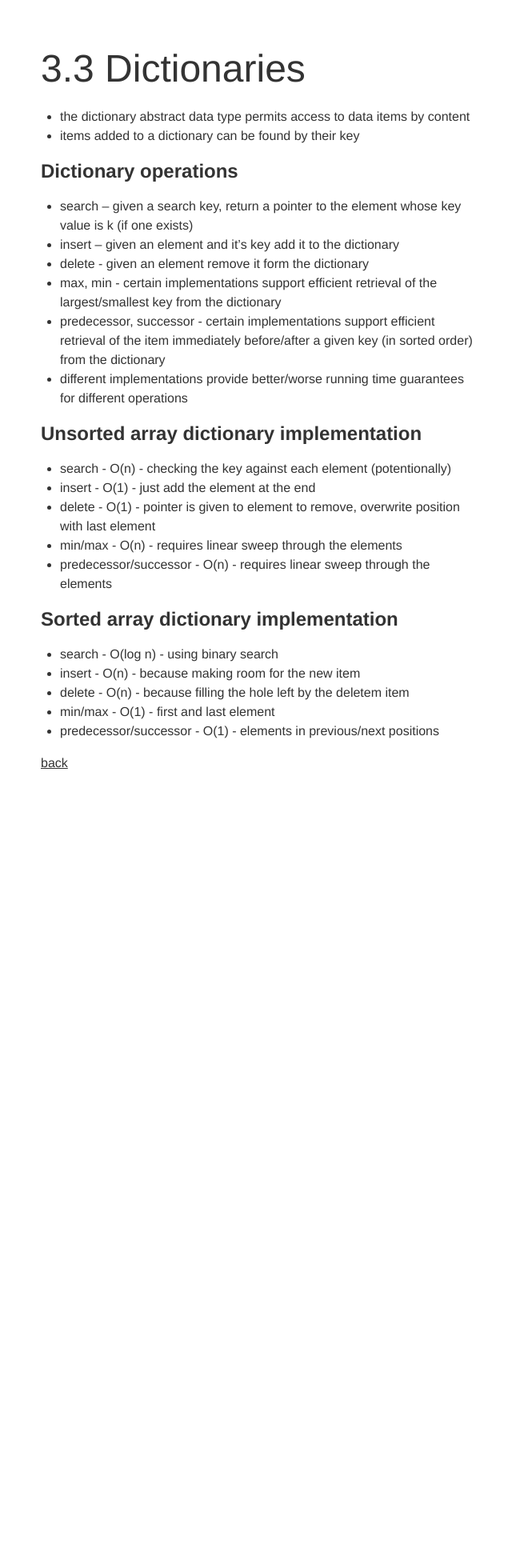
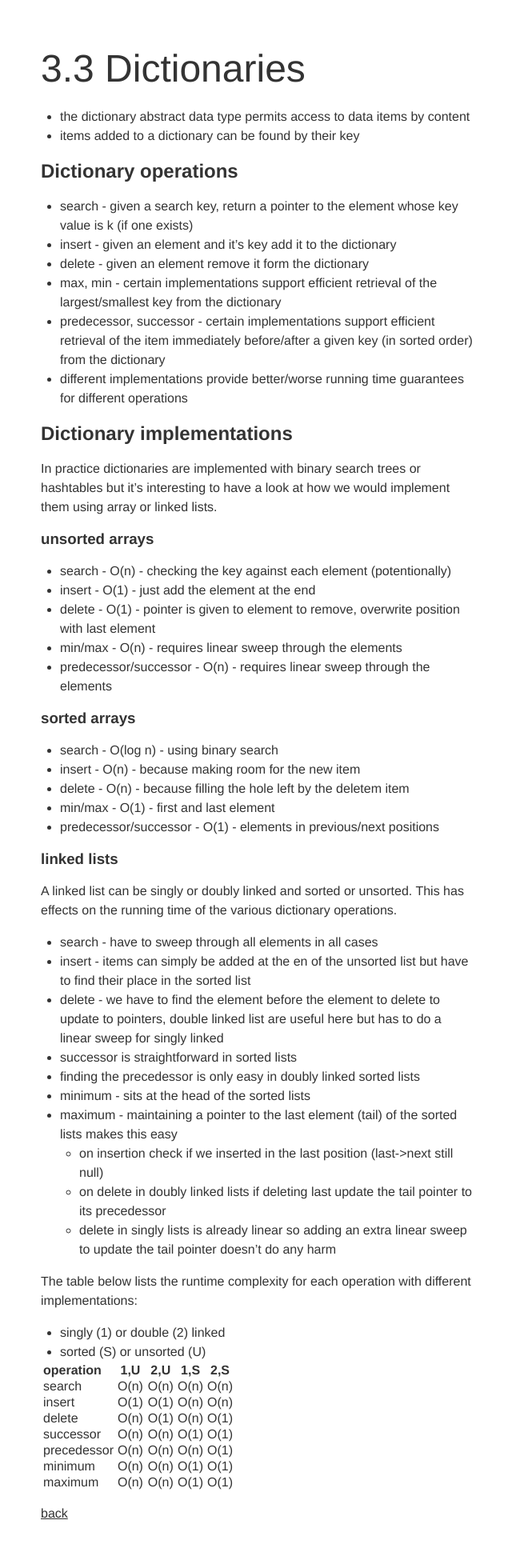
Before and after one commit to csabapalfi/algorithm-design-manual, a Jekyll site: the page built from _posts/2013-02-27-3.3-dictionaries.md, in a window 1280 px wide. Shown: the whole page at 80% size, without its empty margins (109-749 px from the left). Built offline with Jekyll 4.4.1, drawn with Linux system fonts in a browser that asks for light colours; Markdown is read by kramdown in place of the engine named in the settings; before the commit the page ends 1012 px from its top, so only the background shows below that.

Commit message:
added linked list dictionary implemenations

```diff
--- a/_config.yml
+++ b/_config.yml
@@ -1,2 +1,3 @@
 permalink: none
 name: Algorithm Design Manual notes
+markdown: rdiscount
--- a/_posts/2013-02-27-3.3-dictionaries.md
+++ b/_posts/2013-02-27-3.3-dictionaries.md
@@ -8,14 +8,18 @@ title: 3.3 Dictionaries
 
 ## Dictionary operations
 
-* search – given a search key, return a pointer to the element whose key value is k (if one exists)
-* insert – given an element and it's key add it to the dictionary
+* search - given a search key, return a pointer to the element whose key value is k (if one exists)
+* insert - given an element and it's key add it to the dictionary
 * delete - given an element remove it form the dictionary
 * max, min - certain implementations support efficient retrieval of the largest/smallest key from the dictionary
 * predecessor, successor - certain implementations support efficient retrieval of the item immediately before/after a given key (in sorted order) from the dictionary
 * different implementations provide better/worse running time guarantees for different operations
 
-## Unsorted array dictionary implementation
+## Dictionary implementations
+
+In practice dictionaries are implemented with binary search trees or hashtables but it's interesting to have a look at how we would implement them using array or linked lists.
+
+### unsorted arrays
 
 * search - O(n) - checking the key against each element (potentionally)
 * insert - O(1) - just add the element at the end
@@ -23,10 +27,41 @@ title: 3.3 Dictionaries
 * min/max - O(n) - requires linear sweep through the elements
 * predecessor/successor - O(n) - requires linear sweep through the elements
 
-## Sorted array dictionary implementation
+### sorted arrays
 
 * search - O(log n) - using binary search
 * insert - O(n) - because making room for the new item
 * delete - O(n) - because filling the hole left by the deletem item
 * min/max - O(1) - first and last element
 * predecessor/successor - O(1) - elements in previous/next positions
+
+### linked lists
+
+A linked list can be singly or doubly linked and sorted or unsorted. This has effects on the running time of the various dictionary operations.
+
+* search - have to sweep through all elements in all cases
+* insert - items can simply be added at the en of the unsorted list but have to find their place in the sorted list
+* delete - we have to find the element before the element to delete to update to pointers, double linked list are useful here but has to do a linear sweep for singly linked
+* successor is straightforward in sorted lists
+* finding the precedessor is only easy in doubly linked sorted lists
+* minimum - sits at the head of the sorted lists
+* maximum - maintaining a pointer to the last element (tail) of the sorted lists makes this easy
+     * on insertion check if we inserted in the last position (last->next still null)
+     * on delete in doubly linked lists if deleting last update the tail pointer to its precedessor
+     * delete in singly lists is already linear so adding an extra linear sweep to update the tail pointer doesn't do any harm
+
+The table below lists the runtime complexity for each operation with different implementations:
+
+* singly (1) or double (2) linked
+* sorted (S) or unsorted (U)
+
+
+| operation  |&nbsp;1,U&nbsp;|&nbsp;2,U&nbsp;|&nbsp;1,S&nbsp;|&nbsp;2,S&nbsp;
+|:-----------|:-------------:|:-------------:|:-------------:|:-------------:
+| search     | O(n)          | O(n)          | O(n)          | O(n)
+| insert     | O(1)          | O(1)          | O(n)          | O(n)
+| delete     | O(n)          | O(1)          | O(n)          | O(1)
+| successor  | O(n)          | O(n)          | O(1)          | O(1)
+| precedessor| O(n)          | O(n)          | O(n)          | O(1)
+| minimum    | O(n)          | O(n)          | O(1)          | O(1)
+| maximum    | O(n)          | O(n)          | O(1)          | O(1)
```
